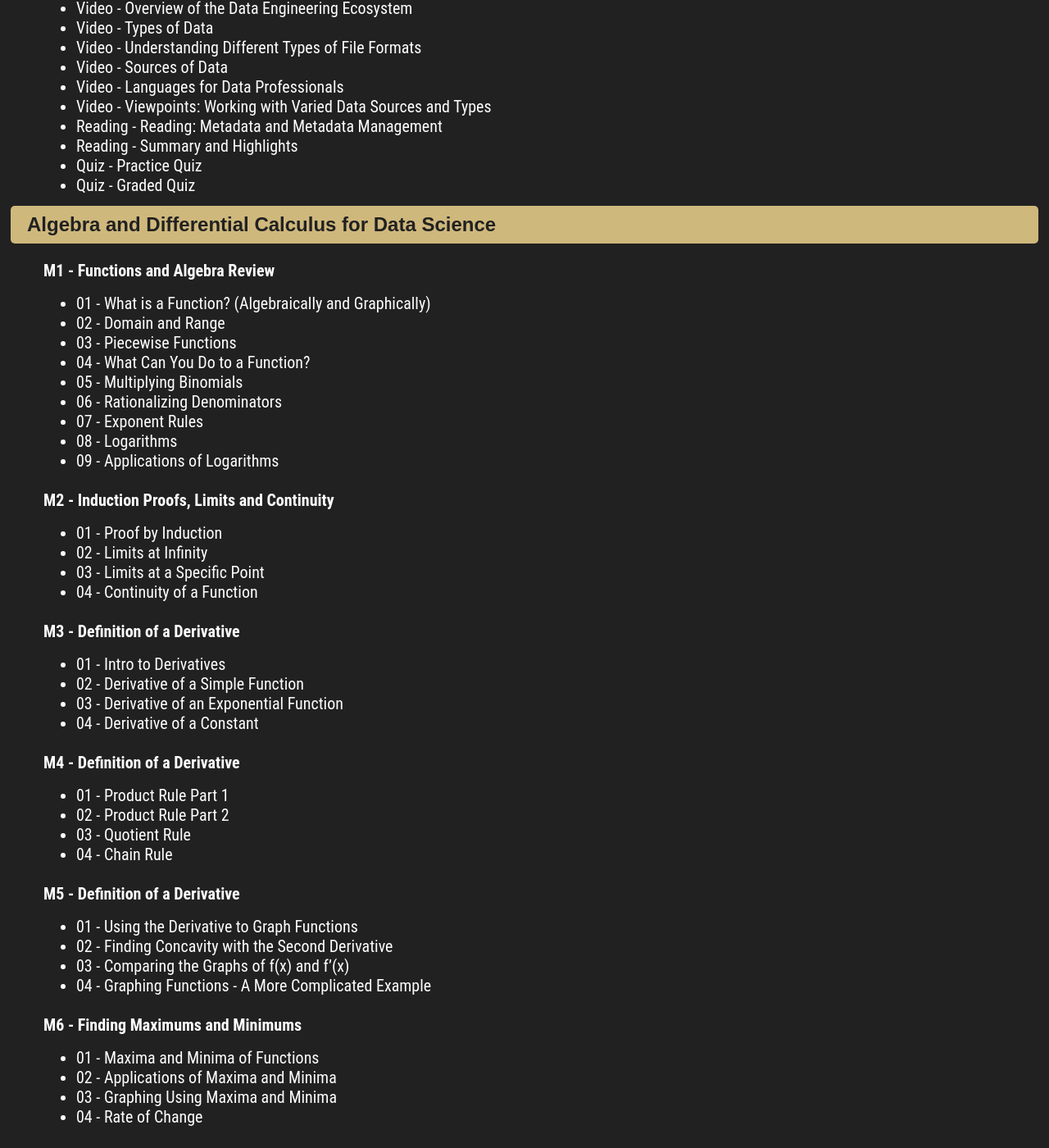
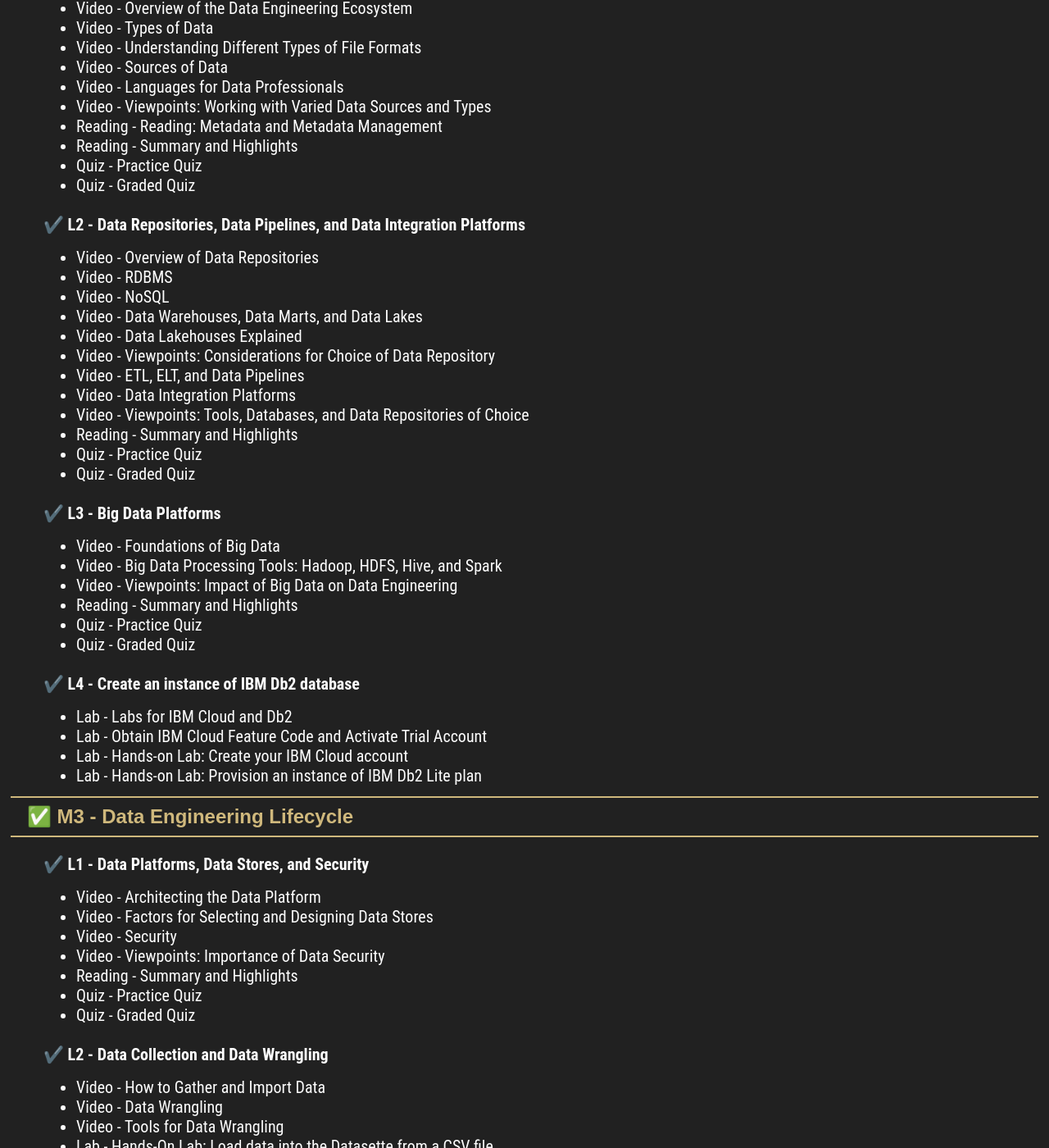
Before and after one commit to milanfx/milanfx.github.io, a Jekyll site: the page built from M1C1.md, in a window 1280 px wide and 1400 px high, scrolled down 1024 px. Shown: the whole window at 82% size. Built offline with Jekyll 4.4.1, drawn with Linux system fonts in a browser that asks for light colours; some of the changed text lies outside the part shown.

Commit message:
Update M1C1.md

```diff
--- a/M1C1.md
+++ b/M1C1.md
@@ -8,6 +8,7 @@ permalink: /M1C1/
 ### ✅️ M1 - What is Data Engineering?
 #### ✔️ L1 - Course Introduction
 - Video - Welcome to Introduction to Data Engineering
+
 
 #### ✔️ L2 - Modern Data Ecosystem and role of Data Engineering
 - Video - Modern Data Ecosystem
@@ -20,6 +21,7 @@ permalink: /M1C1/
 - Quiz - Practice Quiz
 - Quiz - Graded Quiz
 
+
 #### ✔️ L3 - Responsibilities and Skillsets of a Data Engineer
 - Video - Responsibilities and Skillsets of a Data Engineer
 - Video - Viewpoints: Skills and Qualities to be a Data Engineer
@@ -28,7 +30,8 @@ permalink: /M1C1/
 - Quiz - Practice Quiz
 - Quiz - Graded Quiz
 
-### M2 - The Data Engineering Ecosystem
+
+### ✅️ M2 - The Data Engineering Ecosystem
 #### ✔️ L1 - The Data Ecosystem and Languages for Data Professionals
 - Video - Overview of the Data Engineering Ecosystem
 - Video - Types of Data
@@ -42,48 +45,107 @@ permalink: /M1C1/
 - Quiz - Graded Quiz
 
 
-## Algebra and Differential Calculus for Data Science
+#### ✔️ L2 - Data Repositories, Data Pipelines, and Data Integration Platforms
+- Video - Overview of Data Repositories
+- Video - RDBMS
+- Video - NoSQL
+- Video - Data Warehouses, Data Marts, and Data Lakes
+- Video - Data Lakehouses Explained
+- Video - Viewpoints: Considerations for Choice of Data Repository
+- Video - ETL, ELT, and Data Pipelines
+- Video - Data Integration Platforms
+- Video - Viewpoints: Tools, Databases, and Data Repositories of Choice
+- Reading - Summary and Highlights
+- Quiz - Practice Quiz
+- Quiz - Graded Quiz
 
-#### M1 - Functions and Algebra Review
-- 01 - What is a Function? (Algebraically and Graphically)
-- 02 - Domain and Range
-- 03 - Piecewise Functions
-- 04 - What Can You Do to a Function?
-- 05 - Multiplying Binomials
-- 06 - Rationalizing Denominators
-- 07 - Exponent Rules
-- 08 - Logarithms
-- 09 - Applications of Logarithms
 
-#### M2 - Induction Proofs, Limits and Continuity
-- 01 - Proof by Induction
-- 02 - Limits at Infinity
-- 03 - Limits at a Specific Point
-- 04 - Continuity of a Function
+#### ✔️ L3 - Big Data Platforms
+- Video - Foundations of Big Data
+- Video - Big Data Processing Tools: Hadoop, HDFS, Hive, and Spark
+- Video - Viewpoints: Impact of Big Data on Data Engineering
+- Reading - Summary and Highlights
+- Quiz - Practice Quiz
+- Quiz - Graded Quiz
 
-#### M3 - Definition of a Derivative
-- 01 - Intro to Derivatives
-- 02 - Derivative of a Simple Function
-- 03 - Derivative of an Exponential Function
-- 04 - Derivative of a Constant
 
-#### M4 - Definition of a Derivative
-- 01 - Product Rule Part 1
-- 02 - Product Rule Part 2
-- 03 - Quotient Rule
-- 04 - Chain Rule
+#### ✔️ L4 - Create an instance of IBM Db2 database
+- Lab - Labs for IBM Cloud and Db2
+- Lab - Obtain IBM Cloud Feature Code and Activate Trial Account
+- Lab - Hands-on Lab: Create your IBM Cloud account
+- Lab - Hands-on Lab: Provision an instance of IBM Db2 Lite plan
 
-#### M5 - Definition of a Derivative
-- 01 - Using the Derivative to Graph Functions
-- 02 - Finding Concavity with the Second Derivative
-- 03 - Comparing the Graphs of f(x) and f’(x)
-- 04 - Graphing Functions - A More Complicated Example
 
-#### M6 - Finding Maximums and Minimums
-- 01 - Maxima and Minima of Functions
-- 02 - Applications of Maxima and Minima
-- 03 - Graphing Using Maxima and Minima
-- 04 - Rate of Change
+### ✅️ M3 - Data Engineering Lifecycle
+#### ✔️ L1 - Data Platforms, Data Stores, and Security
+- Video - Architecting the Data Platform
+- Video - Factors for Selecting and Designing Data Stores
+- Video - Security
+- Video - Viewpoints: Importance of Data Security
+- Reading - Summary and Highlights
+- Quiz - Practice Quiz
+- Quiz - Graded Quiz
+
+
+#### ✔️ L2 - Data Collection and Data Wrangling
+- Video - How to Gather and Import Data
+- Video - Data Wrangling
+- Video - Tools for Data Wrangling
+- Lab - Hands-On Lab: Load data into the Datasette from a CSV file
+- Lab - Hands-on Lab: Load data into the Db2 Database from a CSV file
+- Reading - Summary and Highlights
+- Quiz - Practice Quiz
+- Quiz - Graded Quiz
+
+
+#### ✔️ L3 - Querying Data, Performance Tuning, and Troubleshooting
+- Video - Querying and Analyzing Data
+- Video - Performance Tuning and Troubleshooting
+- Lab - Lab: Explore your dataset using SQL queries using Datasette
+- Lab - Hands-on Lab: Explore Your Dataset Using SQL Queries in DB2
+- Reading - Summary and Highlights
+- Quiz - Practice Quiz
+- Quiz - Graded Quiz
+
+
+#### ✔️ L4 - Governance and Compliance
+- Video - Governance and Compliance
+- Reading - Summary and Highlights
+- Quiz - Practice Quiz
+- Quiz - Graded Quiz
+- Reading - Overview of the DataOps Methodology
+
+
+### ✅️ M4 - Career Opportunities and Data Engineering in Action
+#### ✔️ L1 - Career Opportunities and Learning Paths
+- Video - Career Opportunities in Data Engineering
+- Reading - Reading: Data Warehousing Specialist
+- Reading - Reading: Data Manager
+- Video - Viewpoints: Get into Data Engineering
+- Video - Data Engineering Learning Path
+- Video - Viewpoints: What Do Employers Look for in a Data Engineer
+- Video - Viewpoints: The Many Paths to Data Engineering
+- Video - Viewpoints: Advice to Aspiring Data Engineers
+
+
+#### ✔️ L2 - Module Quiz
+- Reading - Summary and Highlights
+- Quiz - Practice Quiz
+- Quiz - Graded Quiz
+
+
+### ✅️ M5 - Final Project and Quiz
+#### ✔️ L2 - Final Project
+- Project - Final Project Submission Guidelines and Deliverables
+- Peer-graded - Option 1: AI-Graded - Final Submission and Evaluation
+- Peer-graded - Option 2: Peer-graded Assignment - Final Submission and Evaluation
+- Peer-graded - Option 2: Peer-graded Assignment - Final Submission and Evaluation
+
+
+#### ✔️ L3 - Final Quiz
+- Quiz - Final Quiz
+- Reading - Congratulations and Next Steps
+<img width="1162" height="5199" alt="image" src="https://github.com/user-attachments/assets/a16740ad-4fb4-40cc-92d4-f8b23d97cc4e" />
 
 
 ---
```
